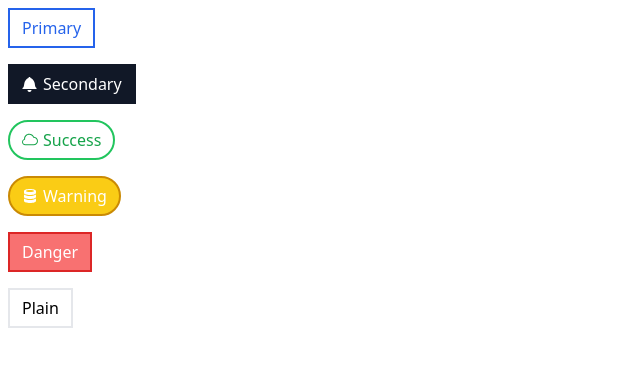
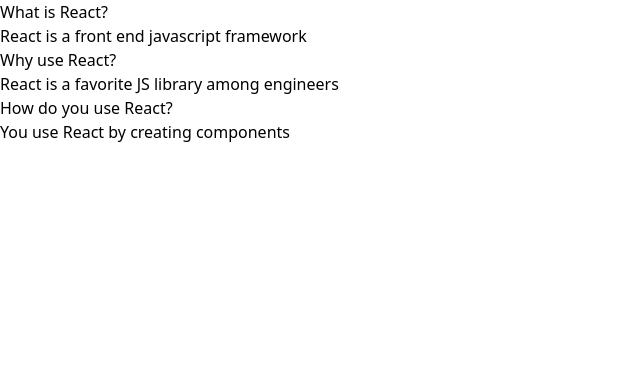
Before and after one commit to CosmoBean/basic-react-components, a React (Create React App) app: page / in a window 1280 px wide. Shown: the top 366 px of the page, without its empty margins (0-640 px from the left). Built offline with nearby package versions, Linux system fonts and the light colour scheme.

Commit message:
[WIP} Accordion

```diff
--- a/src/App.js
+++ b/src/App.js
@@ -1,14 +1,24 @@
-import Button from "./components/button";
-import {GoBell, GoCloud, GoDatabase} from 'react-icons/go'
+import Accordion from "./components/Accordion";
 function App() {
+  const items = [
+    { id : "eghaf7af",
+      label: "What is React?",
+      content: "React is a front end javascript framework"
+    },
+    {
+      id: "eghas0af",
+      label: "Why use React?",
+      content: "React is a favorite JS library among engineers"
+    },
+    {
+      id: "eghas1af",
+      label: "How do you use React?",
+      content: "You use React by creating components"
+    }
+  ]
   return (
     <div>
-    <div className="p-2"><Button primary outline>Primary</Button></div>
-    <div className="p-2"><Button secondary ><GoBell/>Secondary</Button></div>
-    <div className="p-2"><Button success rounded outline><GoCloud />Success</Button></div>
-    <div className="p-2"><Button warning rounded><GoDatabase />Warning</Button></div>
-    <div className="p-2"><Button danger>Danger</Button></div>
-    <div className="p-2"><Button >Plain</Button></div>
+      <Accordion items={items} />
     </div>
 )};
 
--- /dev/null
+++ b/src/components/Accordion.js
@@ -0,0 +1,16 @@
+
+function Accordion({items}) {
+  const renderedItems = items.map((item)=> {
+    return (
+        <div key={item.id}>
+          <div>{item.label}</div>
+          <p>{item.content}</p>
+        </div>
+    )
+  });
+  return (
+    <div>{renderedItems}</div>
+  )
+}
+
+export default Accordion
--- /dev/null
+++ b/src/pages/ButtonPage.js
@@ -0,0 +1,18 @@
+import { GoBell, GoCloud, GoDatabase } from 'react-icons/go'
+import Button from '../components/Button'
+
+function ButtonPage() {
+  return (
+    <div>
+    {/* examples for different button types  */}
+    <div className="p-2"><Button primary outline>Primary</Button></div>
+    <div className="p-2"><Button secondary ><GoBell/>Secondary</Button></div>
+    <div className="p-2"><Button success rounded outline><GoCloud />Success</Button></div>
+    <div className="p-2"><Button warning rounded><GoDatabase />Warning</Button></div>
+    <div className="p-2"><Button danger>Danger</Button></div>
+    <div className="p-2"><Button >Plain</Button></div>
+    </div>
+  )
+}
+
+export default ButtonPage
```
